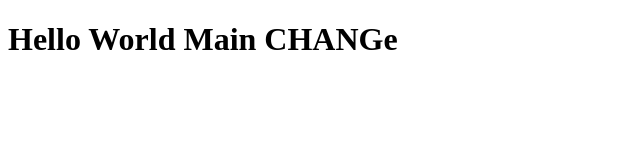
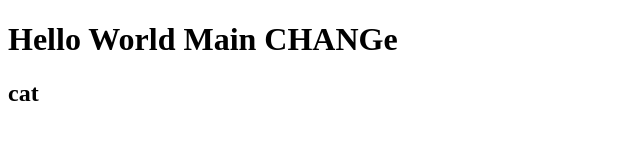
Before and after one commit to koksztul/testing, a plain HTML site: page index.html in a window 1280 px wide. Shown: the full height of the page, 0-640 px from the left. Drawn offline with Linux system fonts and the light colour scheme.

Commit message:
modified index.html

```diff
--- a/index.html
+++ b/index.html
@@ -5,5 +5,6 @@
 </head>
 <body>
 <h1>Hello World Main CHANGe</h1>
+<h2>cat</h2>
 </body>
 </html>
```
